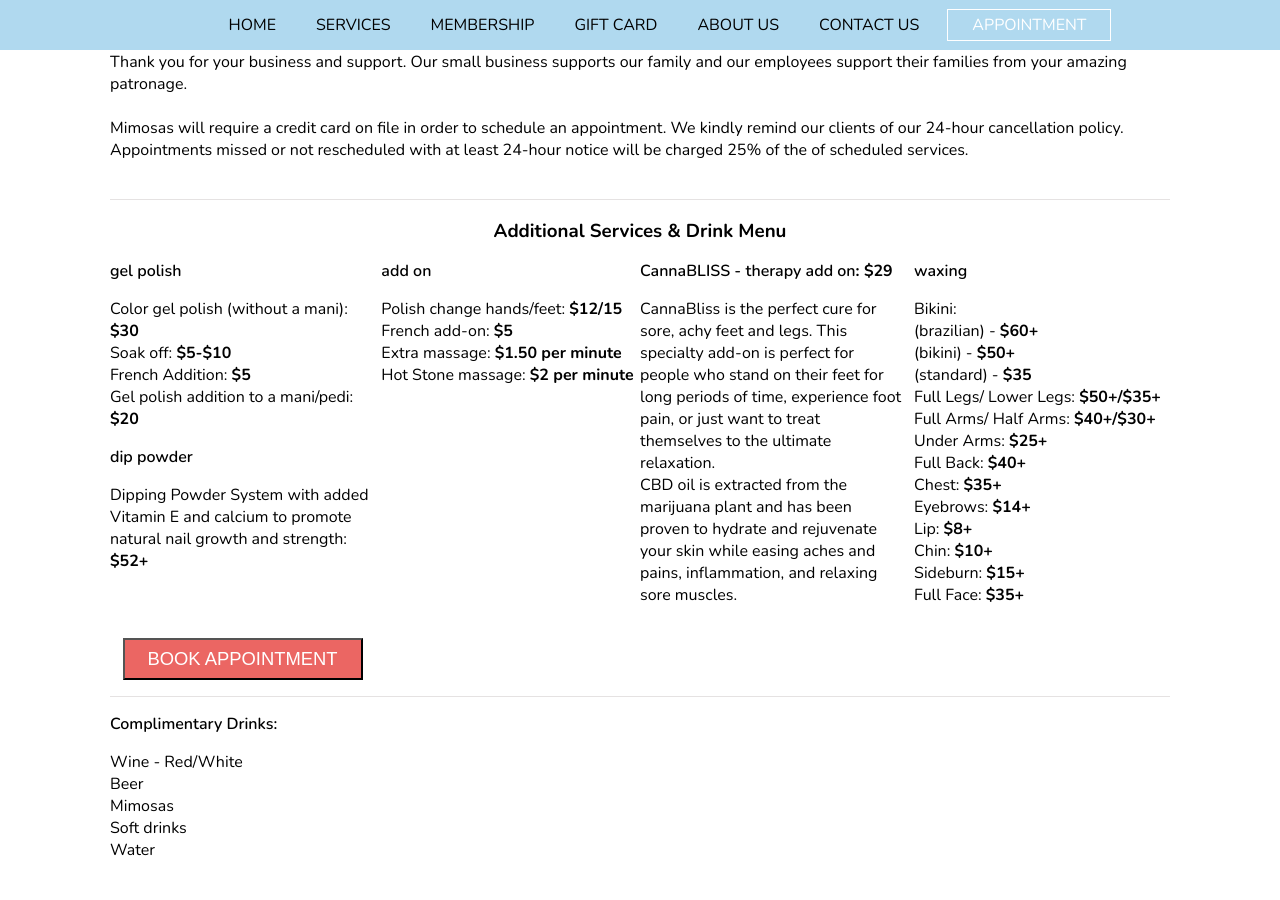
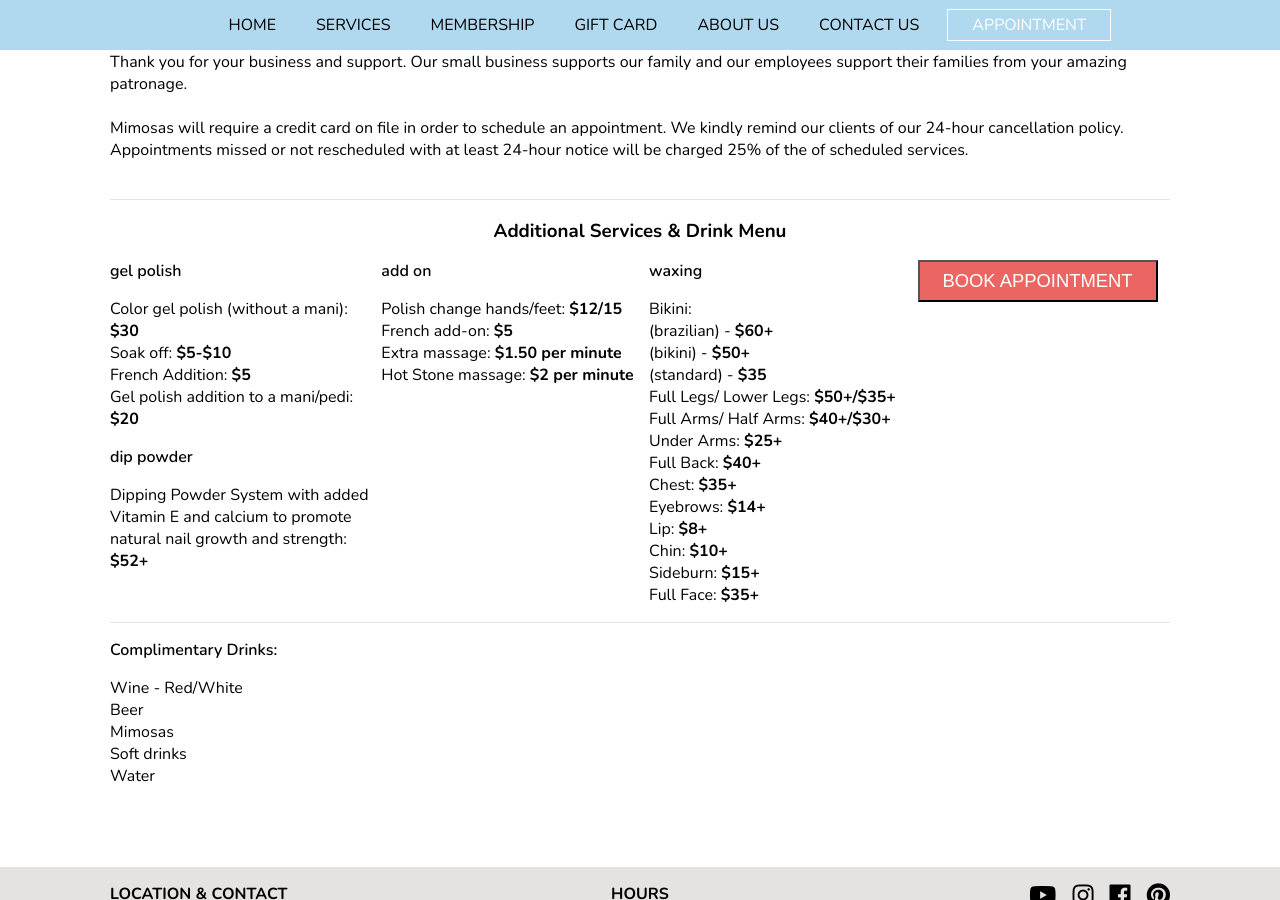
Before and after one commit to mimosasnailbar/mimosas, a Jekyll site: the page built from services.html, in a window 1280 px wide and 900 px high, scrolled down 1985 px. Built offline with Jekyll 4.4.1, drawn with Linux system fonts in a browser that asks for light colours; nearby versions of some CDN libraries.

Commit message:
Updated 1 file via CloudCannon.

```diff
--- a/services.html
+++ b/services.html
@@ -136,16 +136,6 @@
 		<div class="service--last">
 			<div>
 				<p class="editable service__name">
-					CannaBLISS - therapy add on<strong>: <strong>$29</strong></strong>
-				</p>
-				<p class="editable">
-					CannaBliss is the perfect cure for sore, achy feet and legs. This specialty add-on is perfect for people who stand on their feet for long periods of time, experience foot pain, or just want to treat themselves to the ultimate relaxation.<br />CBD oil is extracted from the marijuana plant and has been proven to hydrate and rejuvenate your skin while easing aches and pains, inflammation, and relaxing sore muscles. <strong><strong></strong></strong><br /><strong></strong>
-				</p>
-			</div>
-		</div>
-		<div class="service--last">
-			<div>
-				<p class="editable service__name">
 					waxing
 				</p>
 				<p class="editable">
```
